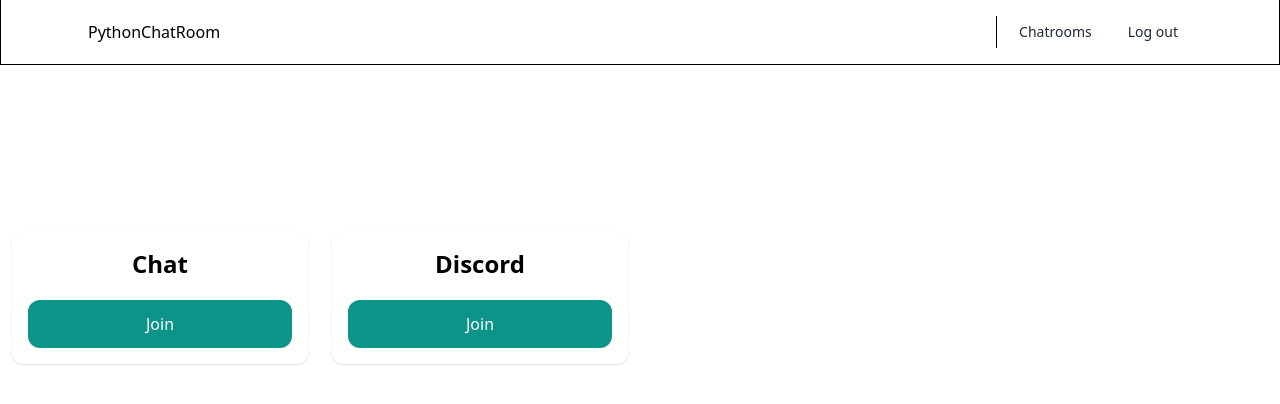
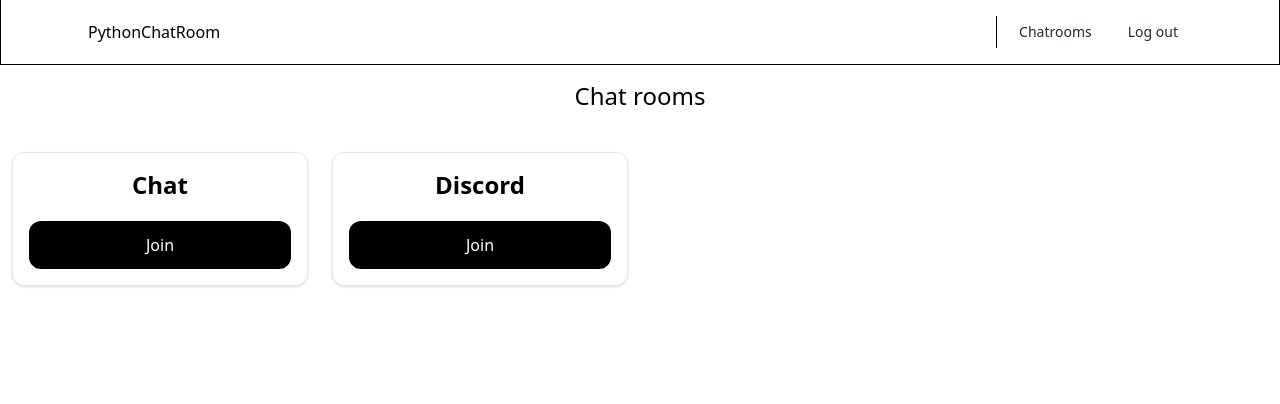
Before and after one commit to chile20/PythonChatroom, a Django app: page /rooms/ in a window 1280 px wide. Shown: the top 404 px of the page. Run offline with Django 5.2, Linux system fonts and the light colour scheme; a user stored in the database is signed in; data comes from the database, SQL or seed files in the repository; some libraries are stand-ins or nearby versions.

Commit message:
UI update

```diff
--- a/pythonchatroom/room/templates/room/rooms.html
+++ b/pythonchatroom/room/templates/room/rooms.html
@@ -3,17 +3,17 @@
 {% block title %}Rooms | {% endblock %}
 
 {% block content %}
-<div class="p-10 lg:p-20 text-center">
-    <h1 class="text-3xl lg:text-6xl text-white">Rooms</h1>
+<div class="pt-20 pb-10 text-center">
+    <h1 class="text-1xl lg:text-2xl">Chat rooms</h1>
 </div>
 
 <div class="w-full flex flex-wrap items-center">
     {% for room in rooms %}
-        <div class="w-full lg:w-1/4 px-3 py-3">
-            <div class="p-4 bg-white shadow rounded-xl text-center">
+        <div class="w-full lg:w-1/4 px-3">
+            <div class="border p-4 bg-white shadow rounded-xl text-center">
                 <h2 class="mb-5 text-2xl font-semibold">{{ room.name }}</h2>
 
-                <a href="{% url 'room' room.slug %}" class="px-5 py-3 block rounded-xl text-white bg-teal-600 hover:bg-teal-700">Join</a>
+                <a href="{% url 'room' room.slug %}" class="px-5 py-3 block rounded-xl text-white bg-black hover:bg-teal-700">Join</a>
             </div>
         </div>
     {% endfor %}
```
Also changed, not shown: pythonchatroom/room/templates/room/room.html (+7 -9 lines).
